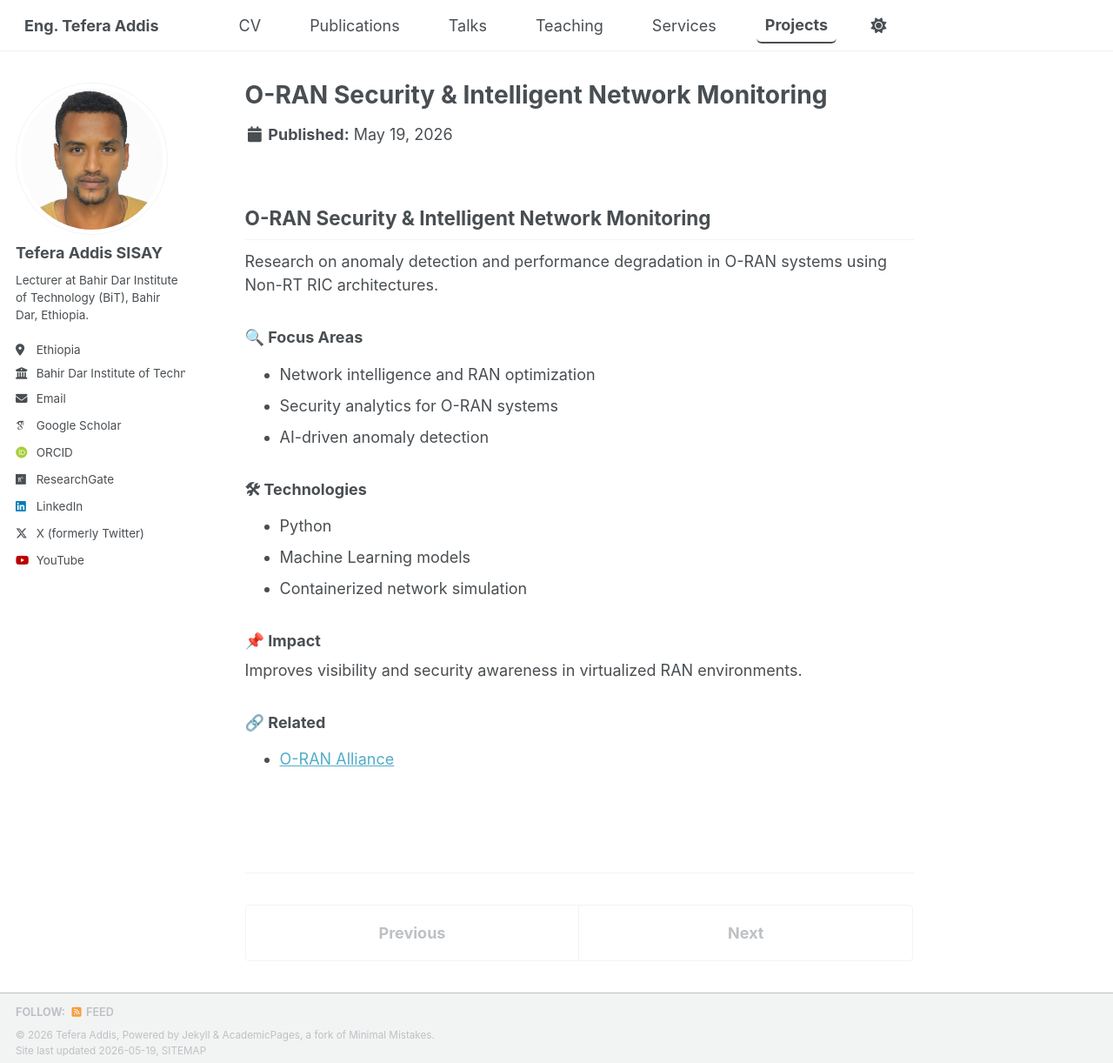
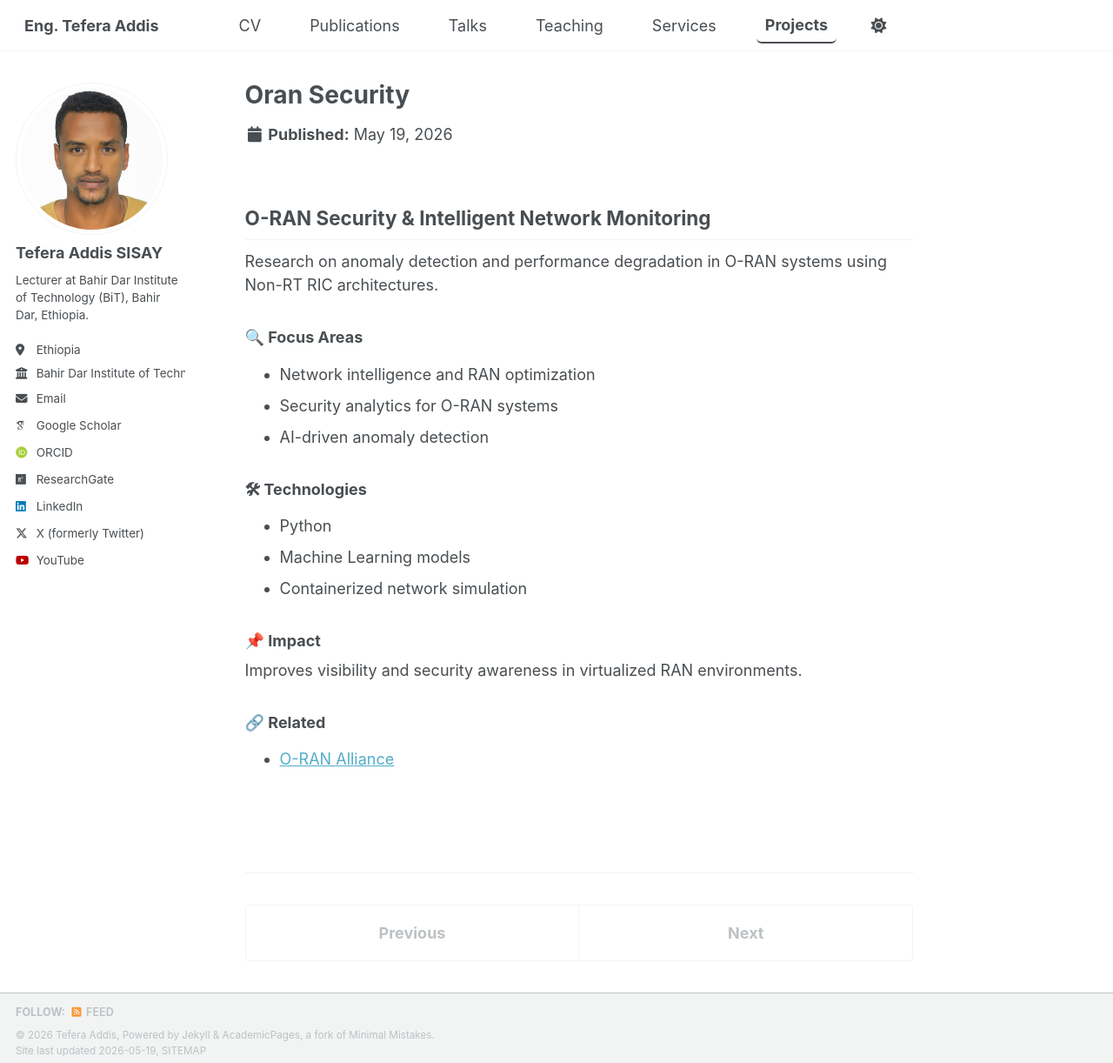
Before and after one commit to tefera-addis-sisay/tefera-addis-sisay.github.io, a Jekyll site: the page built from _project/oran-security.md, in a window 1280 px wide and 1222 px high. Shown: the whole window at 87% size. Built offline with Jekyll 4.4.1, drawn with Linux system fonts in a browser that asks for light colours; some web fonts are replaced; a script bundle is joined from its source files by our own code; library files that are not in the unit come from our copies.

Commit message:
Update oran-security.md

```diff
--- a/_project/oran-security.md
+++ b/_project/oran-security.md
@@ -1,5 +1,4 @@
 ---
-title: "O-RAN Security & Intelligent Network Monitoring"
 collection: project
 permalink: /project/oran-security/
 author_profile: true
```
